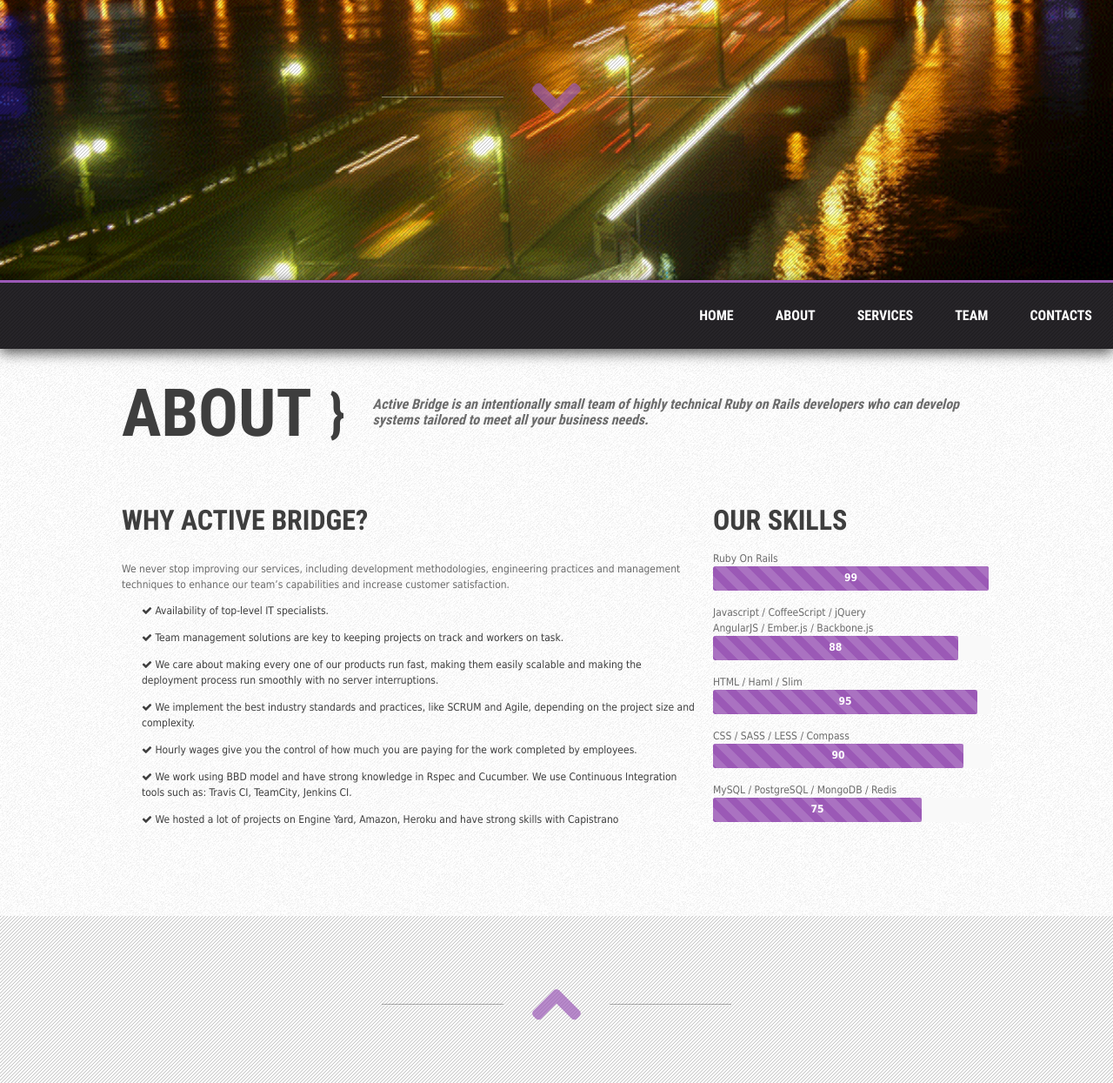
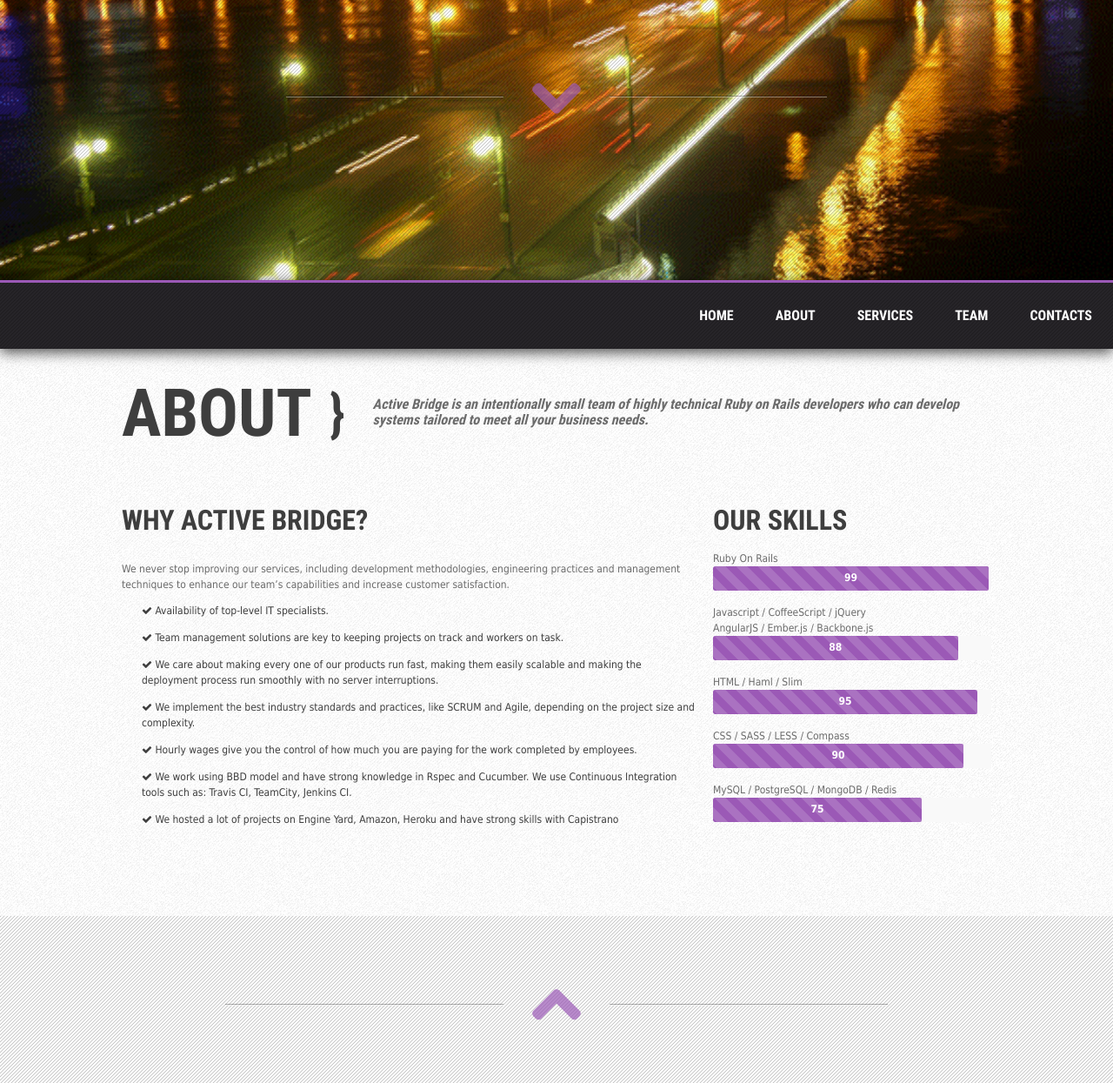
Before and after one commit to activebridge/old.activebridge.github.io, a Jekyll site: the page built from index.html, in a window 1280 px wide. Shown: the part 387-1632 px from the top of the page at 87% size. Built offline with Jekyll 4.4.1, drawn with Linux system fonts in a browser that asks for light colours.

Commit message:
Refactor spliter partial

```diff
--- a/_includes/spliter.html
+++ b/_includes/spliter.html
@@ -1,7 +1,5 @@
 <div class='split-slide'>
-  <div class='container clearfix'>
-    <div class='bordered'>
-      <a class='button button-top icon-up-open' href="{{ include.slide }}"></a>
-    </div>
+  <div class='bordered'>
+    <a class='button button-top icon-up-open' href="{{ include.slide }}"></a>
   </div>
 </div>
--- a/_sass/base.scss
+++ b/_sass/base.scss
@@ -127,7 +127,7 @@
   padding: 10px 0;
   border-top: 1px solid rgba(255, 255, 255, 0.4);
   box-shadow: 0px -1px rgba(0, 0, 0, 0.3);
-  width: 140px;
+  width: 25%;
 }
 
 .contact-info li { margin-right: 10px; font-size: 16px; }
--- a/_sass/media.scss
+++ b/_sass/media.scss
@@ -5,7 +5,6 @@
 
   .overlay-bg { padding: 150px 0 30px; }
   .container { width: 724px; }
-  .bordered:before, .bordered:after { display: none; }
 }
 
 @media only screen and (min-width: 480px) and (max-width: 766px) {
@@ -30,7 +29,6 @@
   #home h2 { font-size: 22; line-height: 78px; }
   .menu { height: 34px; }
 
-  .bordered:before, .bordered:after { display: none; }
   .overlay-bg { padding: 188px 0 100px; }
 
   h1 {
@@ -73,7 +71,6 @@
   .member { width: 100%; }
   .menu { height: 35px; }
 
-  .bordered:before, .bordered:after { display: none; }
   .overlay-bg { padding: 188px 0 60px; }
   .home-text { margin-top: -40px; }
   #home h2 { font-size: 18px; line-height: 82px; }
@@ -116,6 +113,7 @@
 
 @media screen and (max-width : 399px) {
 
+  .bordered:before, .bordered:after { display: none; }
   .overlay-bg { padding: 30px 0; }
   .member { width: 100%; }
 
```
